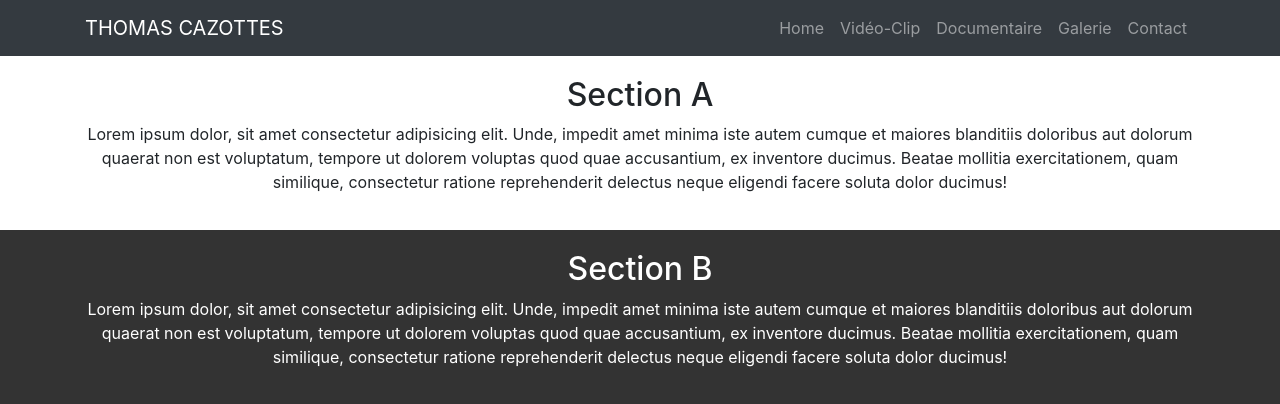
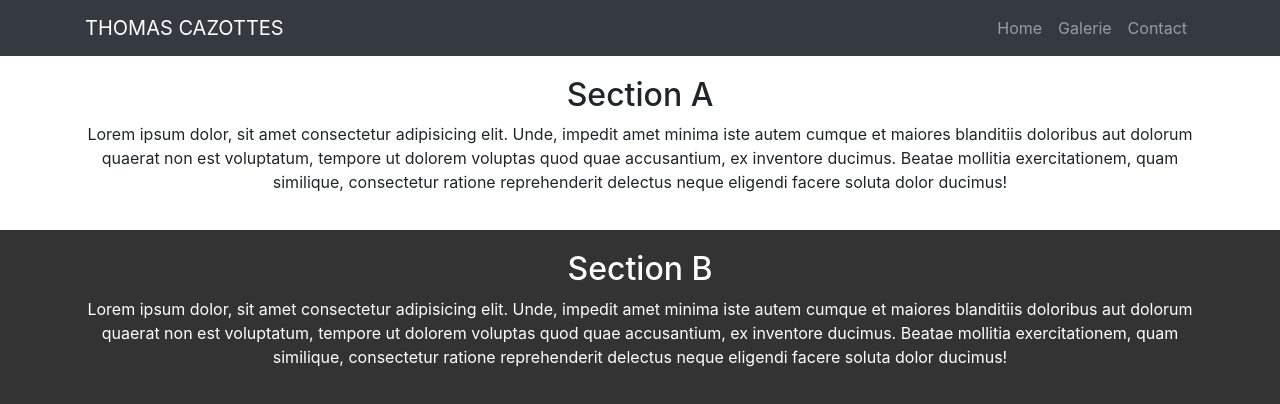
Before and after one commit to aDahirel/thomascazottes, a Symfony app: template templates/primary/home.html.twig in a window 1280 px wide. Shown: the part 800-1204 px from the top of the page. Run offline with Twig, Linux system fonts and the light colour scheme; the template is opened without the code that fills it, so the values that code supplies are empty; some libraries are stand-ins or nearby versions.

Commit message:
Travail sur l'arborescence du projet
- Suppression de certains css
- Modification des noms de fichiers/répertoires
- Ajout de certains codes ensembles

```diff
--- /dev/null
+++ b/templates/background/background.html.twig
@@ -0,0 +1,15 @@
+{% block body %}
+<!-- VIDEO BACKGROUND -->
+<header class="v-header container">
+    <div class="fullscreen-video-wrap">
+      <video src="pexels.mov" autoplay="true" loop="true" muted>
+    </video>
+    </div>
+    <div class="header-overlay"></div>
+    <div class="header-content text-md-center">
+      <h1>Thomas Cazottes</h1>
+      <p>Directeur de la photographie - Chef opérateur</p>
+      <a href="#ancre"><button type="button" class="btn btn-dark btn-lg">En savoir plus</button></a>
+    </div>
+  </header>
+  {% endblock %}
--- a/templates/primary/footer.html.twig
+++ b/templates/footer/footer.html.twig
@@ -1,8 +1,3 @@
-{% extends "base.html.twig" %}
-{% block stylesheets %}
-<link rel="stylesheet" type="text/css" href="{{ asset('assets/css/footer.css') }}">
-{% endblock %}
-
 {% block body %}
 <div class="footer-container text-center align-items-center">
     <p class="dev-by"> - site développer par <a class="footer-link-name" href="#">Axel Dahirel</a> et <a class="footer-link-name" href="#">Jean Lagniaux</a> - </p>
--- a/templates/nav/navbar.html.twig
+++ b/templates/nav/navbar.html.twig
@@ -11,12 +11,6 @@
                 <a class="nav-link" href="#">Home</a>
              </li>
              <li class="nav-item">
-                <a class="nav-link" href="#">Vidéo-Clip</a>
-             </li>
-             <li class="nav-item">
-                <a class="nav-link" href="#">Documentaire</a>
-             </li>
-             <li class="nav-item">
                 <a class="nav-link" href="#">Galerie</a>
              </li>
              <li class="nav-item">
--- a/templates/primary/home.html.twig
+++ b/templates/primary/home.html.twig
@@ -1,50 +1,20 @@
 {% extends "base.html.twig" %}
 
 {% block stylesheets %}
-<!-- CSS LINK -->
-<link rel="stylesheet" type="text/css" href="{{ asset('assets/css/main.css') }}">
+<link rel="stylesheet" type="text/css" href="{{ asset('assets/css/articles/articles.css') }}">
+<link rel="stylesheet" type="text/css" href="{{ asset('assets/css/background/video.css') }}">
+<link rel="stylesheet" type="text/css" href="{{ asset('assets/css/footer/footer.css') }}">
 {% endblock %}
 
 {% block body %}
 <!-- VIDEO BACKGROUND -->
-<header class="v-header container">
-    <div class="fullscreen-video-wrap">
-      <video src="pexels.mov" autoplay="true" loop="true" muted>
-    </video>
-    </div>
-    <div class="header-overlay"></div>
-    <div class="header-content text-md-center">
-      <h1>Thomas Cazottes</h1>
-      <p>Directeur de la photographie - Chef opérateur</p>
-      <a href="#ancre"><button type="button" class="btn btn-dark btn-lg">En savoir plus</button></a>
-    </div>
-  </header>
-  <!-- BALISE POUR L'ANCRE -->
-  <div id="ancre">
-  </div>
-   <!-- SECTION NAV -->
-  {%  include "nav/navbar.html.twig" %}
-  <!-- SECTION BELOW VIDEO -->
-  <section class="section section-a">
-    <div class="container">
-      <h2>Section A</h2>
-      <p>Lorem ipsum dolor, sit amet consectetur adipisicing elit. Unde, impedit amet minima iste autem cumque et maiores blanditiis doloribus aut dolorum quaerat non est voluptatum, tempore ut dolorem voluptas quod quae accusantium, ex inventore ducimus. Beatae mollitia exercitationem, quam similique, consectetur ratione reprehenderit delectus neque eligendi facere soluta dolor ducimus!</p>
-    </div>
-  </section>
-
-  <section class="section section-b">
-    <div class="container">
-      <h2>Section B</h2>
-      <p>Lorem ipsum dolor, sit amet consectetur adipisicing elit. Unde, impedit amet minima iste autem cumque et maiores blanditiis doloribus aut dolorum quaerat non est voluptatum, tempore ut dolorem voluptas quod quae accusantium, ex inventore ducimus. Beatae mollitia exercitationem, quam similique, consectetur ratione reprehenderit delectus neque eligendi facere soluta dolor ducimus!</p>
-    </div>
-  </section>
-
-  <section class="section section-c">
-    <div class="container">
-      <h2>Section C</h2>
-      <p>Lorem ipsum dolor, sit amet consectetur adipisicing elit. Unde, impedit amet minima iste autem cumque et maiores blanditiis doloribus aut dolorum quaerat non est voluptatum, tempore ut dolorem voluptas quod quae accusantium, ex inventore ducimus. Beatae mollitia exercitationem, quam similique, consectetur ratione reprehenderit delectus neque eligendi facere soluta dolor ducimus!</p>
-    </div>
-  </section>
-{% include "primary/projet.html.twig" %}
-{% include "primary/footer.html.twig" %}
+{%  include "background/background.html.twig" %}
+<!-- BALISE POUR L'ANCRE -->
+<div id="ancre"></div>
+<!-- SECTION NAV -->
+{%  include "nav/navbar.html.twig" %}
+<!-- SECTION ARTICLES -->
+{% include "articles/articles.html.twig" %}
+<!-- SECTION FOOTER -->
+{% include "footer/footer.html.twig" %}
 {% endblock %}
--- a/templates/primary/projet.html.twig
+++ /dev/null
@@ -1,24 +0,0 @@
-{% extends "base.html.twig" %}
-{% block stylesheets %}
-<link rel="stylesheet" type="text/css" href="{{ asset('assets/css/projet.css') }}">
-{% endblock %}
-
-{% block body %}
-<!-- Premier paragraphe -->
-<section class="projet-section">
-<a href="https://www.oklm.com/radio/">
-  <div class="container-project transition-invert">
-    <div class="div-photos-project">
-      <img class="photos-project" src="PORTFOLIO PDF.jpg" alt="photos du projet title"> <!-- faire appel a la database -->
-    </div>
-    <div class="text-project">
-      <div class="project-real-prod-title">
-          <h2 class="project-title"> <!-- faire appel a la database --> L'important c'est d'aimer </h2>
-          <p class="text-prod-real"> <!-- faire appel a la database --> Réalisation : Thomas Cazottes</p>
-          <p class="text-prod-real"> <!-- faire appel a la database --> Production : Lycée Carnot</p>
-      </div>
-    </div>
-  </div>
-</a>
-</section>
-{% endblock %}
```
Also changed, not shown: templates/articles/articles.html.twig (added, +42 -0 lines), public/assets/css/articles/articles.css, public/assets/css/background/video.css, public/assets/css/footer/footer.css (renamed from public/assets/css/footer.css).
